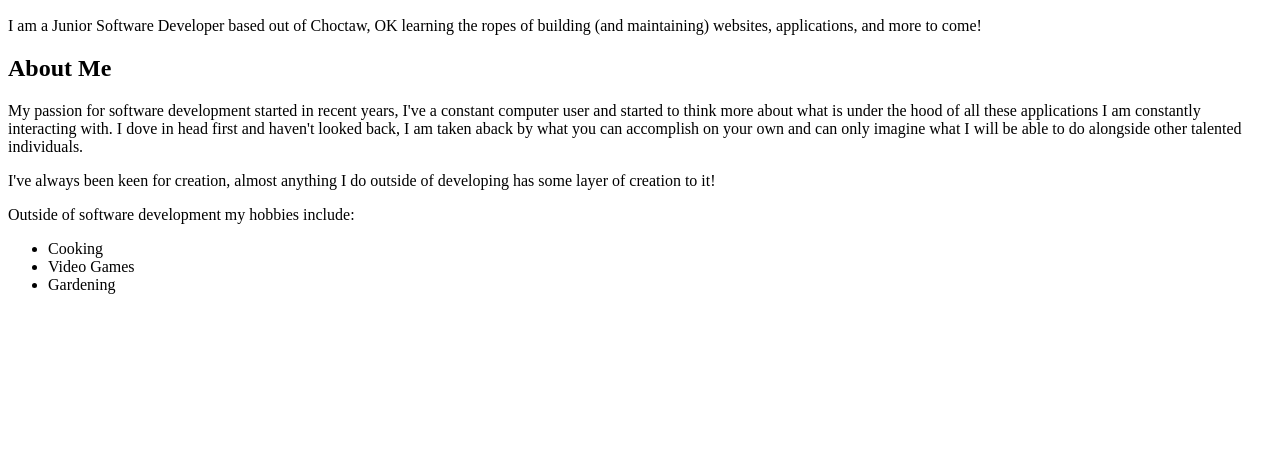
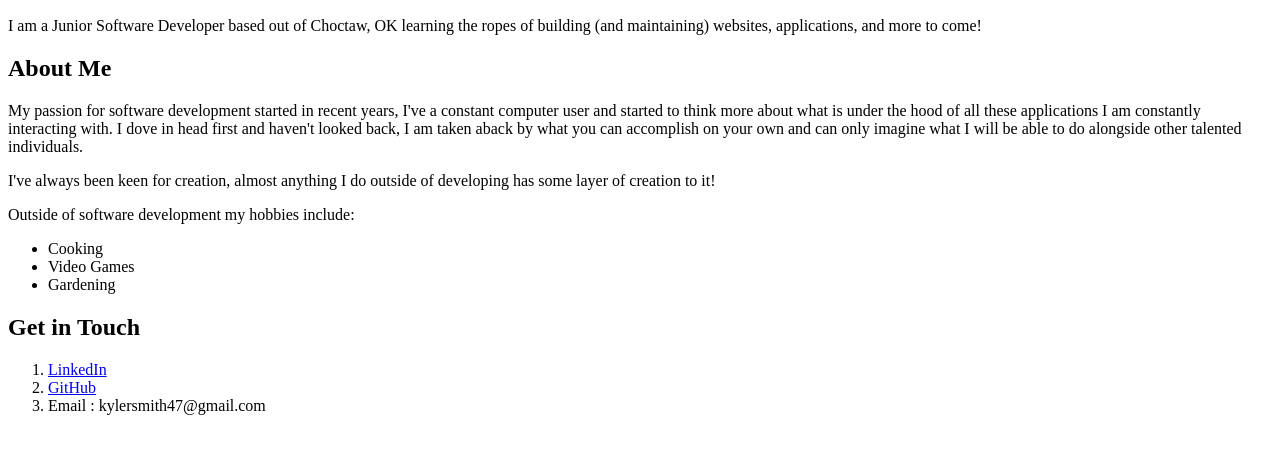
Before and after one commit to k-smth/PortfolioWebPage, a plain HTML site: page index.html in a window 1280 px wide. Shown: the part 187-640 px from the top of the page. Drawn offline with Linux system fonts and the light colour scheme.

Commit message:
Update index.html
Added contact me section including quick links

```diff
--- a/index.html
+++ b/index.html
@@ -40,6 +40,16 @@
                 <li>Gardening</li>
             </ul>
 
+        <!-- Contact section including quick links to my personals-->
+        <div>
+            <h2>Get in Touch</h2>
+            <ol>
+                <li><a href="https://www.linkedin.com/in/kyler-smith-a3b5291b1/">LinkedIn</a></li>
+                <li><a href="https://github.com/k-smth">GitHub</a></li>
+                <li>Email : kylersmith47@gmail.com</li>
+            </ol>
+        </div>
+
     </main>
 </body>
 </html>
```
